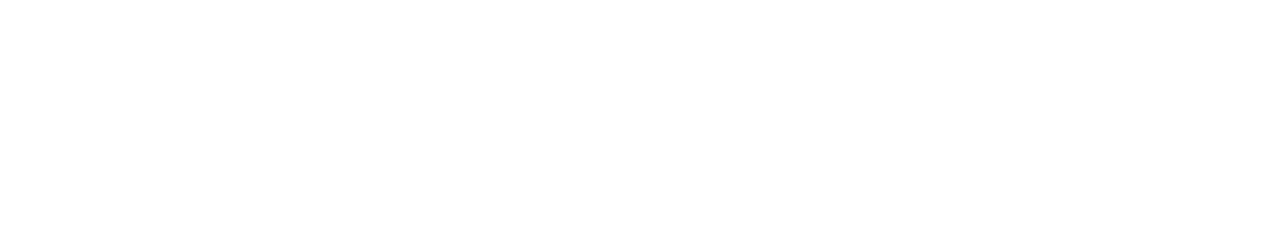
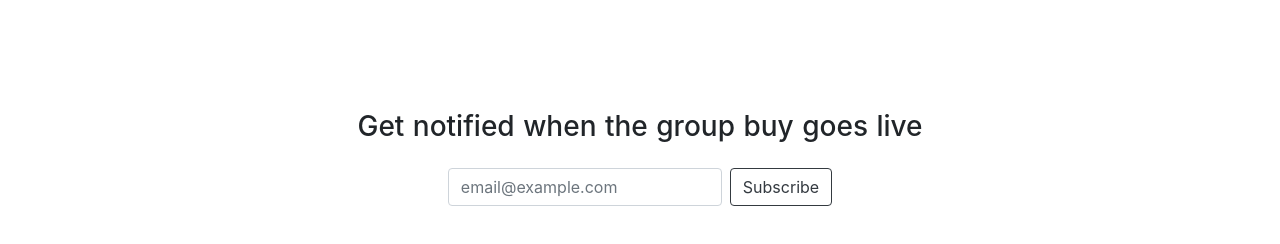
Before and after one commit to mewa/thock.co, a Nuxt app: page / in a window 1280 px wide. Shown: the part 4029-4273 px from the top of the page. Before the commit the page ends 4075 px from the top, so only its background shows below. Built offline with nearby package versions, Linux system fonts and the light colour scheme.

Commit message:
Add subscribe form

```diff
--- /dev/null
+++ b/components/Subscribe.vue
@@ -0,0 +1,55 @@
+<template>
+<div>
+  <b-form inline class="subscribe" @submit="onSubmit" v-if="!ok">
+    <label class="sr-only" for="inline-form-input-name">Email</label>
+    <b-form-input
+      id="email"
+      class="mb-2 mr-sm-2 mb-sm-0"
+      type="email"
+      placeholder="email@example.com"
+      v-model="email"
+      ></b-form-input>
+    <b-button type="submit" variant="outline-dark" :disabled="waiting">Subscribe</b-button>
+</b-form>
+  <span class="fade1" v-if="ok">Thank you for subscribing</span>
+</div>
+</template>
+
+<script>
+export default {
+  data() {
+    return { email: null, waiting: false, ok: null }
+  },
+  methods: {
+    async onSubmit(evt) {
+      evt.preventDefault()
+      try {
+        this.waiting = true
+        await this.$axios.$put('https://lpaeuub0rh.execute-api.us-east-2.amazonaws.com/production/subscribe', { email: this.email })
+        this.ok = true
+      } finally {
+          this.waiting = false;
+      }
+    }
+  }
+}
+</script>
+
+<style>
+.subscribe {
+  animation: 3.5s appear;
+}
+
+.fade1 {
+  animation: 1s appear;
+}
+
+@keyframes appear {
+  0% {
+    opacity: 0;
+  }
+  100% {
+    opacity: 1;
+  }
+}
+</style>
--- a/pages/index.vue
+++ b/pages/index.vue
@@ -73,12 +73,29 @@
       <img class="col-5 my-4" src="/conundrum.png" />
       <h3 class="col font-weight-lighter">Hand-polished to a luxurious mirror finish, PVD coated brass plate shining through your keycaps.</h3>
     </div>
+  </section>
 
+  <section class="container details py-5">
+    <transition name="fade2" appear>
+      <b-container fluid class="my-3">
+        <b-row>
+          <b-col>
+            <h3>Get notified when the group buy goes live</h3>
+          </b-col>
+        </b-row>
+      </b-container>
+    </transition>
+
+    <b-row align-h="center">
+        <Subscribe />
+    </b-row>
   </section>
 </div>
 </template>
 
 <script>
+import Subscribe from '~/components/Subscribe.vue'
+
 export default {
   head: {
     script: [
@@ -91,6 +108,7 @@
     }
   },
   components: {
+    Subscribe
   },
   methods: {
     onLoaded () {
```
